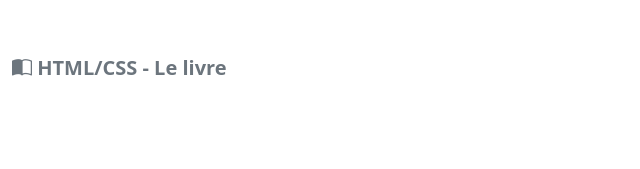
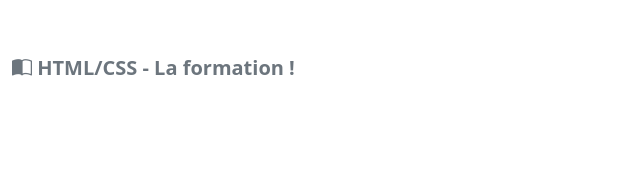
Before and after one commit to flamy39/sio1-bootstrap-landing-page, a website built with Parcel: page index.html in a window 1280 px wide. Shown: the top 169 px of the page, 0-640 px from the left. Built offline with nearby package versions, Linux system fonts and the light colour scheme.

Commit message:
quelques modifs

```diff
--- a/index.html
+++ b/index.html
@@ -22,7 +22,7 @@
             <a class="navbar-brand" href="presentation">
         <span class="text-secondary fw-bold">
           <i class="bi bi-book-half"></i>
-          HTML/CSS - Le livre
+          HTML/CSS - La formation !
         </span>
             </a>
             <!-- toggle button for mobile nav -->
--- a/package.json
+++ b/package.json
@@ -14,6 +14,7 @@
   "license": "ISC",
   "devDependencies": {
     "gh-pages": "^6.1.1",
-    "parcel": "^2.11.0"
+    "parcel": "^2.11.0",
+    "prettier": "^3.2.4"
   }
 }
```
Also changed, not shown: dist/formation.c5eea85c.png (added), dist/html-css-2.03c994e0.jpg (added), dist/index.html, 8 other files.
